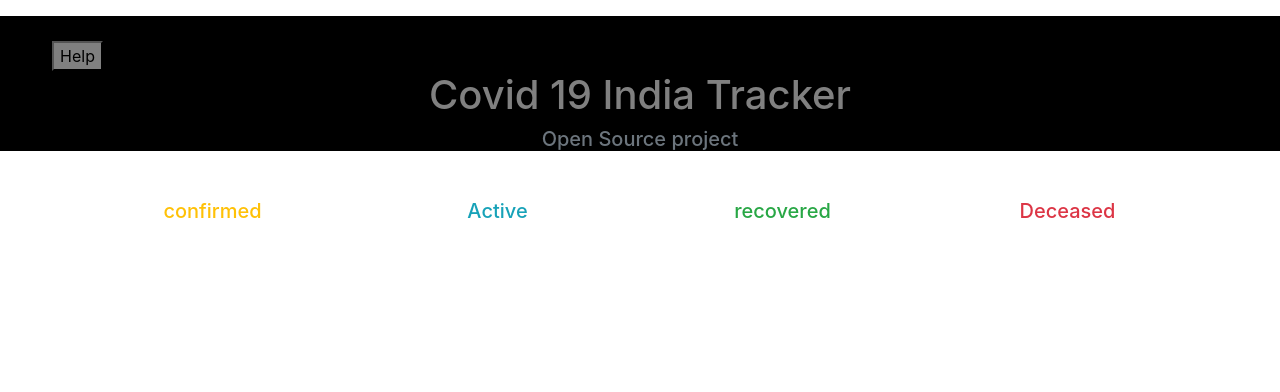
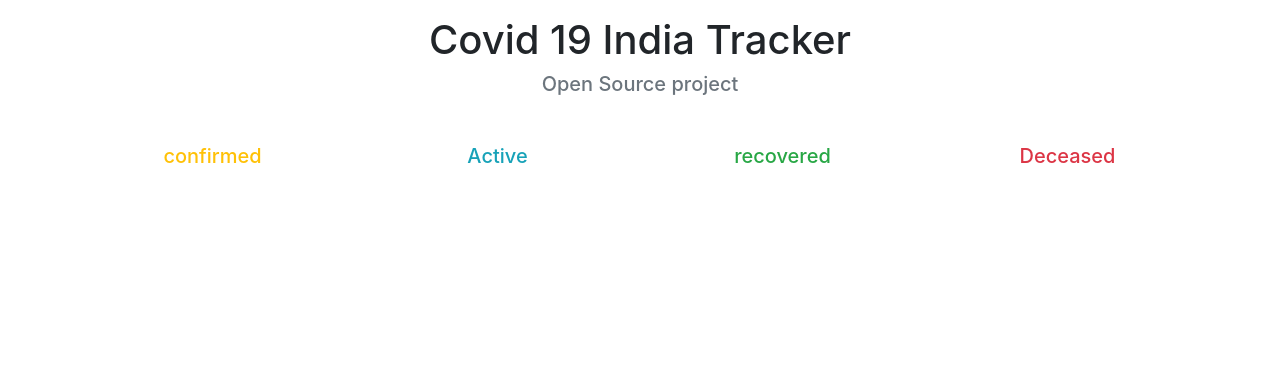
Before and after one commit to AyanYadav07/Covid-19-India-Tracker, a plain HTML site: page index.html in a window 1280 px wide. Drawn offline with nearby package versions, Linux system fonts and the light colour scheme; no server answers.

Commit message:
Update index.html

```diff
--- a/index.html
+++ b/index.html
@@ -7,27 +7,9 @@
     <title>Covid 19 Tracker</title>
     <link rel="stylesheet" href="https://stackpath.bootstrapcdn.com/bootstrap/4.4.1/css/bootstrap.min.css">
 </head>
-<style>
-     button{
-         background-color: grey;
-        position: relative;
-        right:45%;
-        margin-top: 2%;
-    }
-    button:hover{
-        color: greenyellow;
-        font-style: bold;
-    }
-    #temp{
-        color:grey;
-    }
-    #ans{
-        background: black;
-    }
-</style>
+
 <body>
     <div id="ans" class="container-fluid text-center my-3 ">
-        <button id="btn">Help</button>
         <h1 id="temp">Covid 19 India Tracker</h1>
         <h5 class="text-muted">
             Open Source project
```
